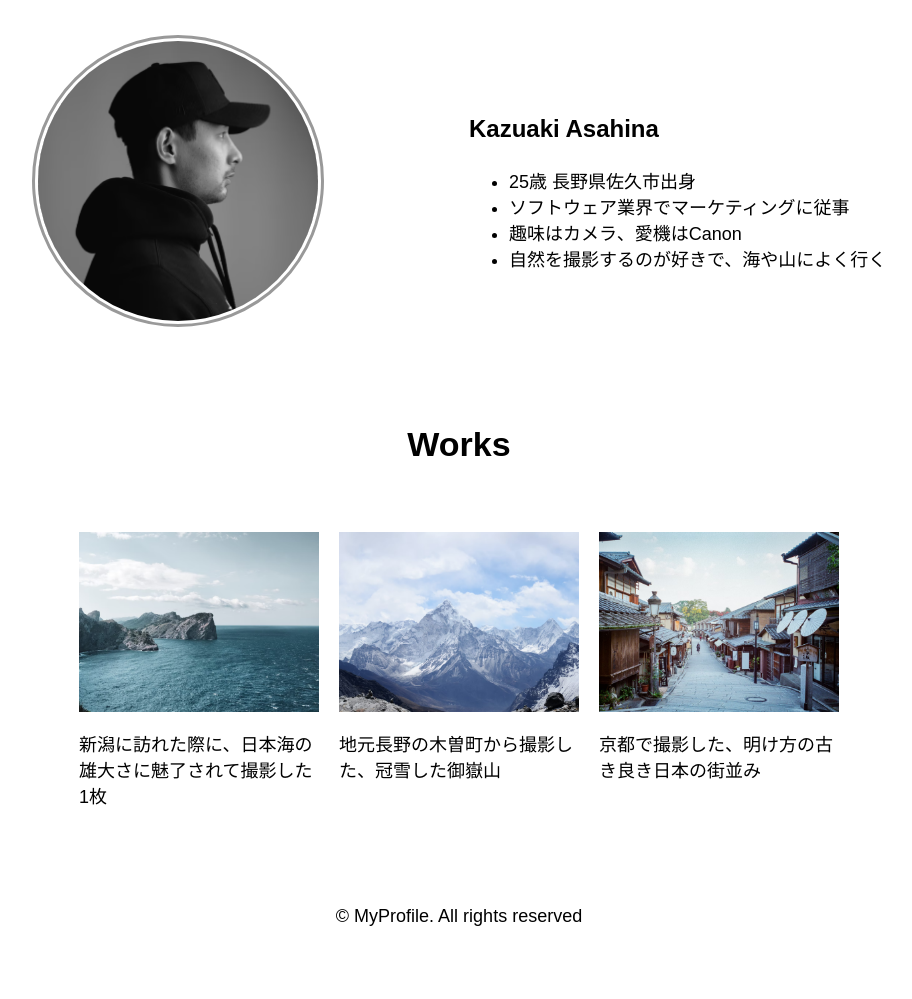
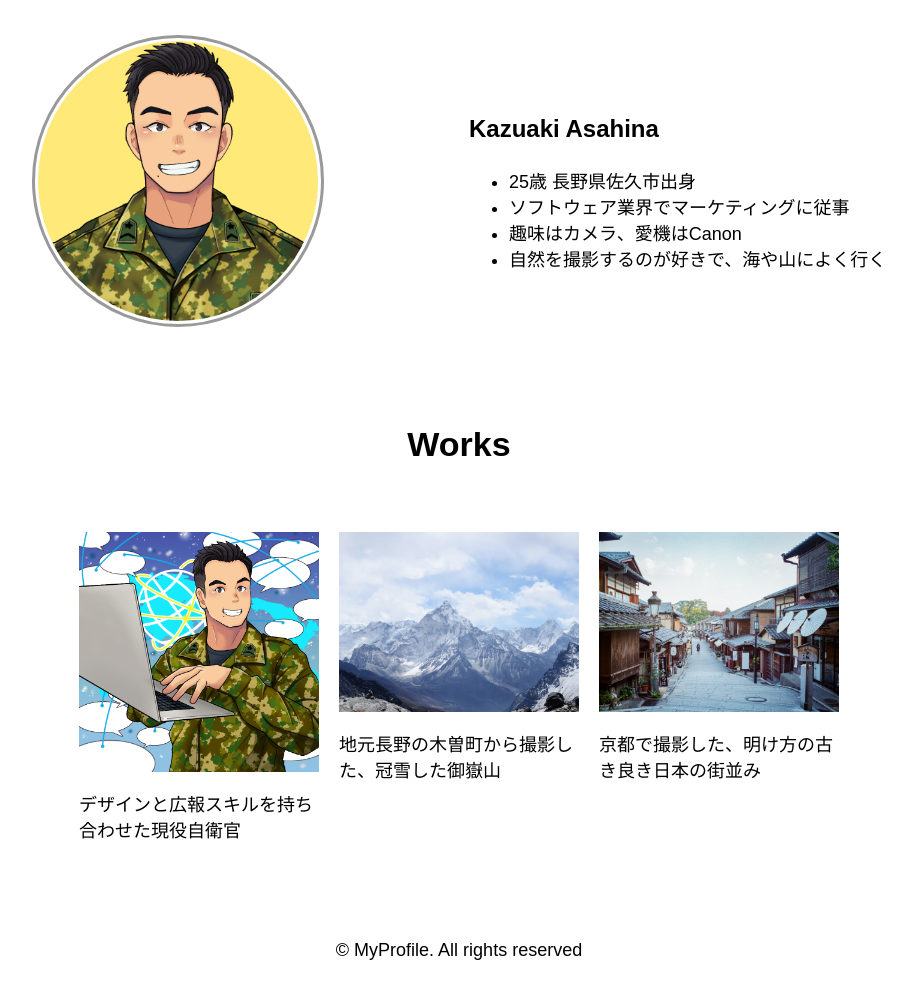
Before and after one commit to mizupon/samurai-coding, a plain HTML site: page index.html in a window 1280 px wide. Shown: the part 823-1822 px from the top of the page, without its empty margins (181-1093 px from the left). Before the commit the page ends 1788 px from the top, so only its background shows below. Drawn offline with Linux system fonts and the light colour scheme.

Commit message:
new images

```diff
--- a/css/style.css
+++ b/css/style.css
@@ -22,7 +22,7 @@ nav a {
 
 /* ナビゲーションメニューのMyProfileの部分 */
 .home {
-    border: 1px solid black;
+    border: 2px solid black;
     padding: 0px 20px;
     margin-left: 20px;
 }
--- a/index.html
+++ b/index.html
@@ -29,7 +29,7 @@
             <!-- メイン画像 -->
             <h1 id="about">About</h1>
             <section class="about">
-                <img src="images/about.png" alt="Kazuaki Asahina" class="circle">
+                <img src="images/mizuho.jpg" alt="Kazuaki Asahina" class="circle">
                 <div class="content">
                     <p class="name">Kazuaki Asahina</p>
                     <ul>
@@ -45,8 +45,8 @@
             <h1 id="works">Works</h1>
             <section class="works">
                 <div class="item">
-                    <img src="images/works1.png" alt="日本海">
-                    <p>新潟に訪れた際に、日本海の雄大さに魅了されて撮影した1枚</p>
+                    <img src="images/pc-army.jpg" alt="日本海">
+                    <p>デザインと広報スキルを持ち合わせた現役自衛官</p>
                 </div>
 
                 <!-- 左右に」隙間を開けるために、"item_center"クラスを付与 -->
```
Also changed, not shown: images/mizuho.jpg (added), images/pc-army.jpg (added).
